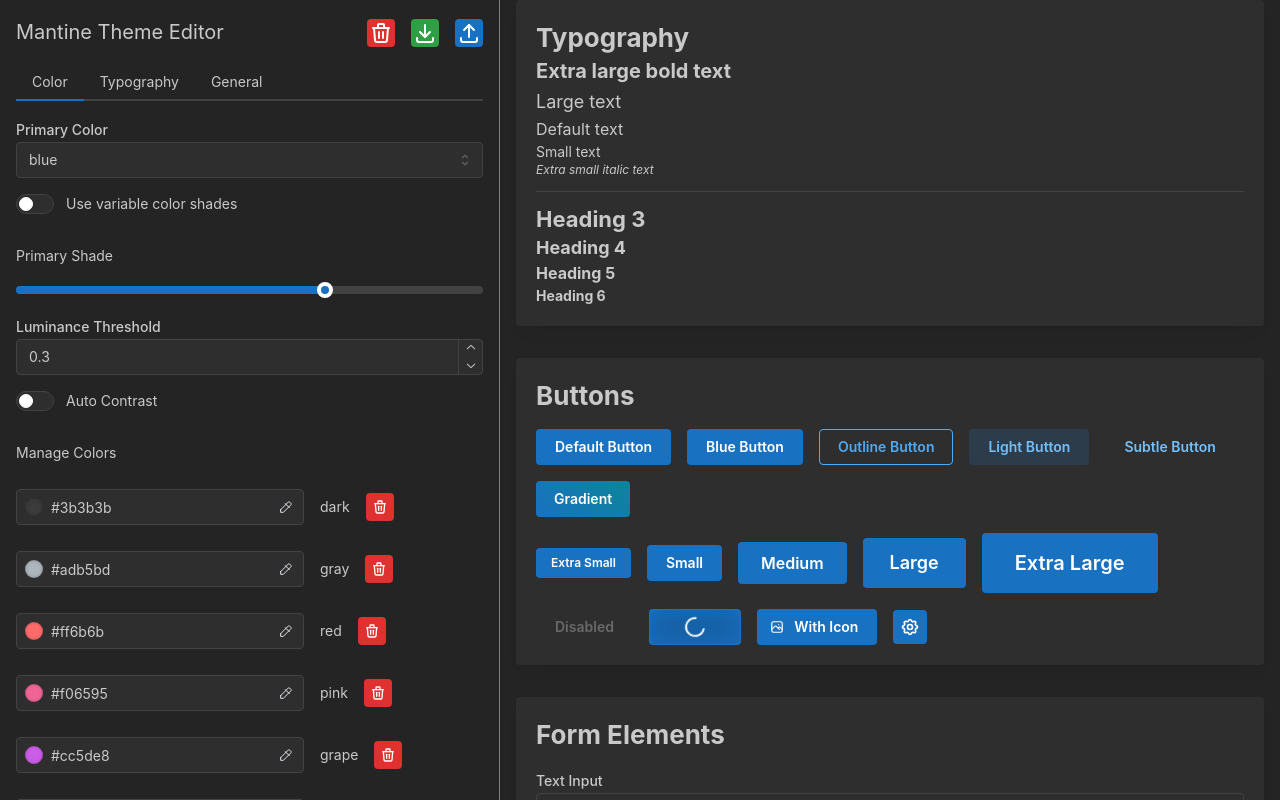
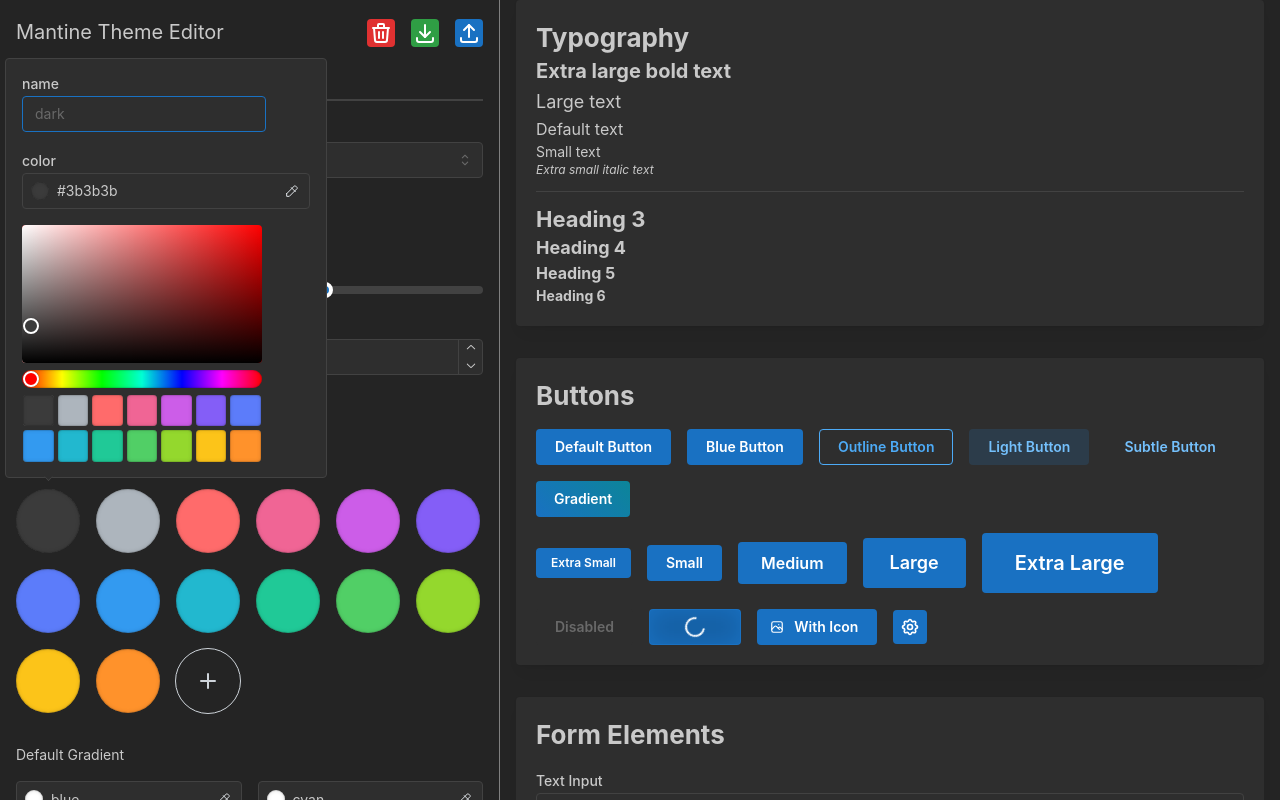
Before and after one commit to kahvilei/mantine-theme-generator, a React (Vite) app: page / in a window 1280 px wide. Both pictures are taken after a click on the element 34 px from the left and 507 px from the top of the page. Shown: the top 800 px of the page. Built offline with nearby package versions, Linux system fonts and the light colour scheme.

Commit message:
color editor improvements

```diff
--- /dev/null
+++ b/src/components/ThemeControlPanel/ColorControls.module.css
@@ -0,0 +1,18 @@
+.swatchEditor {
+    cursor: pointer;
+    svg{
+       opacity: 0;
+       transition: .1s;
+    }
+    :hover svg{
+        scale: 1.1;
+        opacity: 1;
+    }
+
+}
+
+.colorAdd {
+    cursor: pointer;
+    color:  var(--mantine-color-gray-text);
+    outline: 1px solid var(--mantine-color-gray-text);
+}
--- a/src/components/ThemeControlPanel/ColorControls.tsx
+++ b/src/components/ThemeControlPanel/ColorControls.tsx
@@ -3,6 +3,7 @@
     Stack,
     Switch,
     Select,
+    SelectProps,
     Slider,
     Text,
     ColorInput,
@@ -14,9 +15,14 @@
     TextInput,
     ActionIcon,
     DEFAULT_THEME,
+    ColorSwatch,
+    Popover,
+    ColorPicker,
 } from '@mantine/core';
-import { IconTrash } from '@tabler/icons-react';
+import { IconEdit, IconPencil, IconPlus, IconTrash } from '@tabler/icons-react';
 import generateShades from '../../utils/generateColors';
+import classes from './ColorControls.module.css';
+import { Input } from 'postcss';
 
 
 interface ColorControlProps {
@@ -87,6 +93,16 @@
         }
     };
 
+    const renderColorSelect: SelectProps['renderOption'] = ({ option, checked }) => (
+        <Group>
+            <ColorSwatch
+                color={colorKeyColors[option.value]}
+                size={'20px'}
+            />
+            <Text>{option.value}</Text>
+        </Group>
+    );
+
     return (
 
         <Stack mt="md">
@@ -95,6 +111,8 @@
                 data={Object.keys(theme.colors || currentTheme.colors)}
                 value={theme.primaryColor ? theme.primaryColor : Object.keys(theme.colors || currentTheme.colors)[0]}
                 onChange={(value) => updateTheme({ primaryColor: value as string })}
+                renderOption={renderColorSelect}
+                leftSection={<ColorSwatch color={colorKeyColors[theme.primaryColor ? theme.primaryColor : '0']} size={20} />}
             />
 
             <Switch
@@ -163,20 +181,56 @@
                 onChange={(event) => updateTheme({ autoContrast: event.currentTarget.checked })}
             />
 
-            <Text size="sm" mt="md">Manage Colors</Text>
+            <Text size="sm" mt="md">Color Palette</Text>
+            <Group mt="xs">
                 {Object.entries(theme.colors || currentTheme.colors).map(([colorName, shades]) => (
-                <Group key={colorName} mt="xs">
-                    <ColorInput
-                        value={shades ? shades[5] : '#000000'}
+                    <Popover
+                        key={colorName}
+                        withArrow
+                        position="bottom"
+                        trapFocus
+                    >
+                        <Popover.Target>
+                            <Group>
+                                <ColorSwatch
+                                    key={colorName}
+                                    color={shades ? shades[5] as string : '#000000'}
+                                    size={'4rem'}
+                                    className={classes.swatchEditor}
+                                >
+                                    <IconPencil size="1.5rem" />
+                                </ColorSwatch>
+                            </Group>
+                        </Popover.Target>
+                        <Popover.Dropdown>
+                            <Stack>
+                                <Group>
+                                    <TextInput label={'name'} placeholder={colorName} />
+
+                                </Group>
+                                <ColorInput withPicker={false} pointer label="color" placeholder={colorKeyColors[colorName]} value={colorKeyColors[colorName]} onBlur={(color) => updateColor(colorName, color.target.innerText)} />
+                                <ColorPicker
+                                    value={colorKeyColors[colorName]}
                                     onChange={(color) => updateColor(colorName, color)}
+                                    swatches={Object.values(colorKeyColors)}
                                 />
-                    <Text size="sm">{colorName}</Text>
-                    <ActionIcon color="red" onClick={() => deleteColor(colorName)}>
-                        <IconTrash size="1rem" />
+                            </Stack>
+                        </Popover.Dropdown>
+                    </Popover>
+
+                ))}
+                <Popover
+                    withArrow
+                    position="bottom"
+                >
+                    <Popover.Target>
+                        <Group>
+                            <ActionIcon radius={'xl'} size='4rem' color="bg" className={classes.colorAdd}>
+                                <IconPlus/>
                             </ActionIcon>
                         </Group>
-            ))}
-
+                    </Popover.Target>
+                    <Popover.Dropdown>
                         <Text size="sm" mt="md">Add New Color</Text>
                         <Group align="flex-end">
                             <TextInput
@@ -191,6 +245,11 @@
                             />
                             <Button onClick={addNewColor}>Add</Button>
                         </Group>
+                    </Popover.Dropdown>
+                </Popover>
+            </Group>
+
+
 
             <Text size="sm" mt="md">Default Gradient</Text>
             <Group grow>
--- a/src/components/ThemeControlPanel/TypographyControls.tsx
+++ b/src/components/ThemeControlPanel/TypographyControls.tsx
@@ -1,10 +1,9 @@
-import React, { useEffect } from 'react';
+import React from 'react';
 import {
     Stack,
     Switch,
     MantineThemeOverride,
     Autocomplete,
-    DEFAULT_THEME
 } from '@mantine/core';
 
 interface TypographyControlProps {
@@ -24,16 +23,6 @@
 ];
 
 const TypographyControl: React.FC<TypographyControlProps> = ({ theme, updateTheme }) => {
-    const currentTheme = DEFAULT_THEME;
-
-    //this runs once in the case we do not have any theme set
-    useEffect(() => {
-        //if theme is empty, set it to default theme
-        if (Object.keys(theme).length === 0) {
-            updateTheme(currentTheme);
-        }
-    }, []);
-
 
     return (
 
```
Lines whose indentation alone changed are shown as unchanged.
